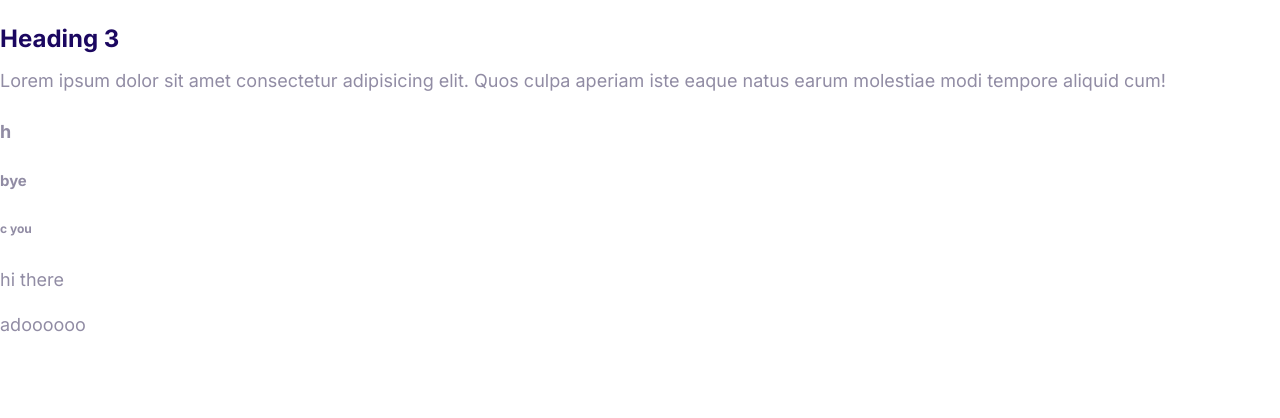
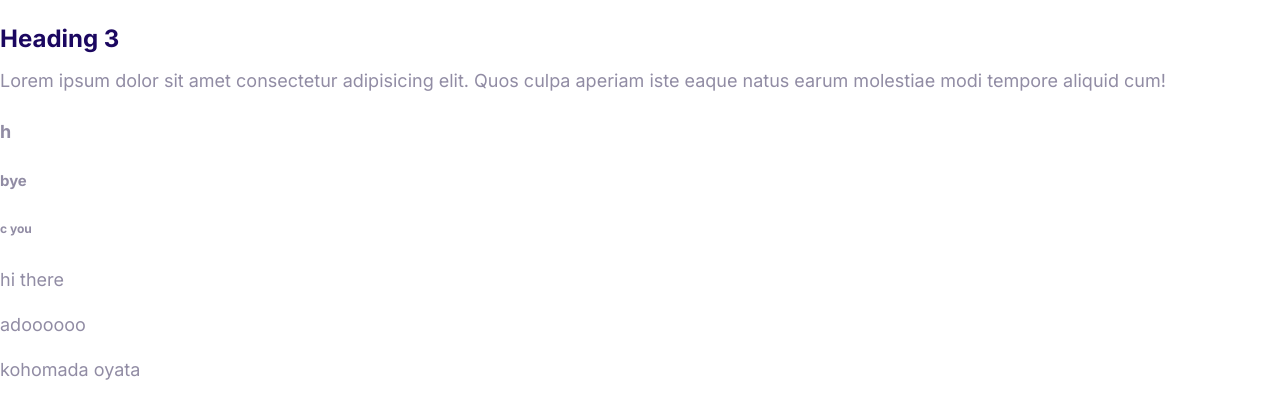
Before and after one commit to thushalya/Thushalya, a plain HTML site: page index.html in a window 1280 px wide. Shown: the part 270-688 px from the top of the page. Drawn offline with Linux system fonts and the light colour scheme.

Commit message:
kohomada oyata

```diff
--- a/index.html
+++ b/index.html
@@ -22,6 +22,7 @@
     <h6>c you</h6>
     <p>hi there</p>
     <p>adoooooo</p>
+    <p>kohomada oyata</p>
 
 </body>
 </html>
```
